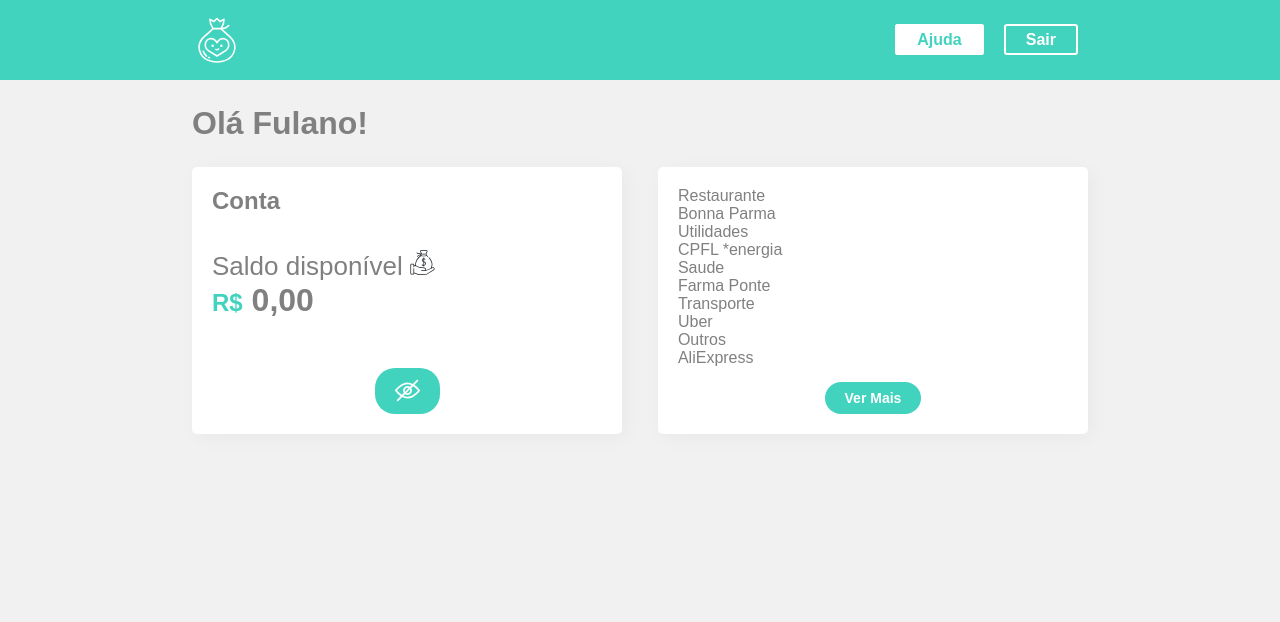
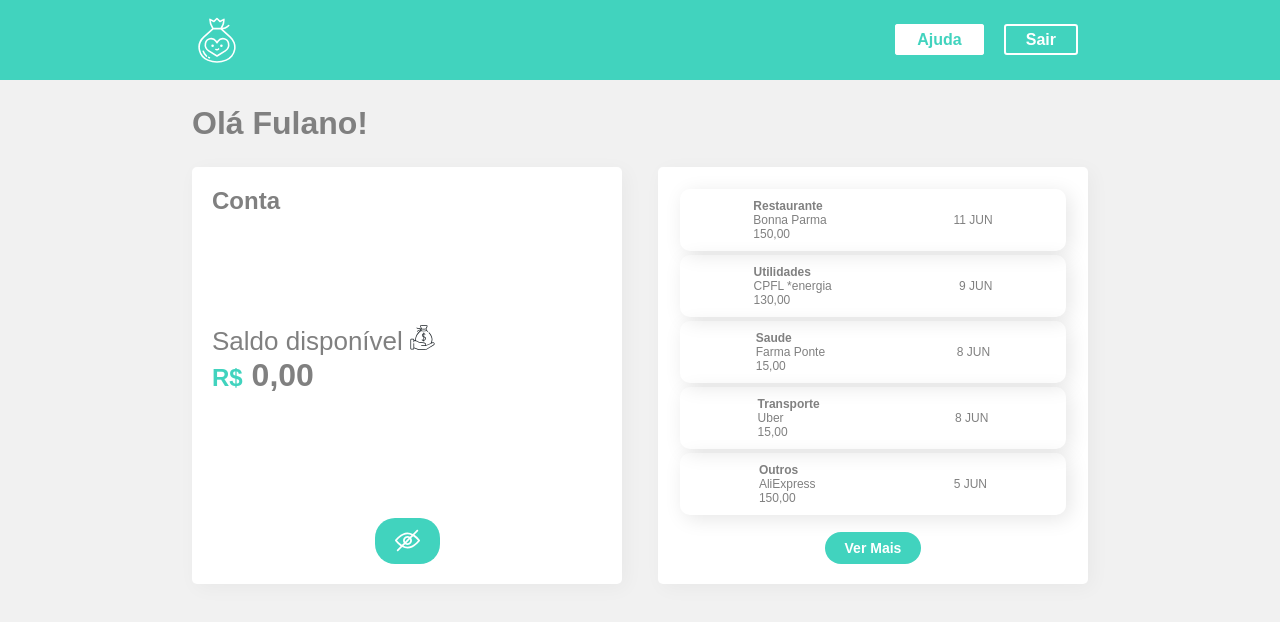
Before and after one commit to albertojuniorhc/react-using-styled-components, a React (Create React App) app: page / in a window 1280 px wide. Shown: the top 622 px of the page. Built offline with nearby package versions, Linux system fonts and the light colour scheme; the HTML template or start-up script is replaced by a standard one.

Commit message:
Class04 - Atv03

```diff
--- a/src/Components/Extrato/index.js
+++ b/src/Components/Extrato/index.jsx
@@ -1,17 +1,13 @@
 import React from "react";
 import { Box, Botao } from "../UI";
 import { extratoLista } from "../../info";
+import Items from "../Items";
 
 const Extrato = () => {
   return (
     <Box>
       {extratoLista.updates.map(({ id, type, from, value, date }) => {
-        return (
-          <div key={id}>
-            <div>{type}</div>
-            <div>{from}</div>
-          </div>
-        );
+        return <Items key={id} type={type} from={from} value={value} date={date} />;
       })}
       <Botao>Ver Mais</Botao>
     </Box>
--- /dev/null
+++ b/src/Components/Item/Item.jsx
@@ -0,0 +1,21 @@
+import React from "react";
+import styled from "styled-components";
+
+const Item = styled.div`
+  display: flex;
+  flex-direction: column;
+
+  .text{
+      font-weight: bold;
+  }
+`;
+
+export default ({ type, from, value }) => {
+  return (
+    <Item>
+      <span className="text">{type}</span>
+      <span>{from}</span>
+      <span>{value}</span>
+    </Item>
+  );
+};
--- /dev/null
+++ b/src/Components/Items/index.jsx
@@ -0,0 +1,24 @@
+import React from "react";
+import styled from "styled-components";
+import Item from "../Item/Item";
+
+const Items = styled.div`
+  box-shadow: 4px 4px 20px 0px rgba(0, 0, 0, 0.1);
+  border-radius: 10px;
+  margin: 2px;
+  display: flex;
+  align-items: center;
+  justify-content: space-around;
+  padding: 10px;
+  font-size: 12px;
+`;
+
+export default (props) => {
+    // console.log(props)
+  return (
+    <Items>
+      <Item {...props} ></Item>
+      <span>{props.date}</span>
+    </Items>
+  );
+};
```
